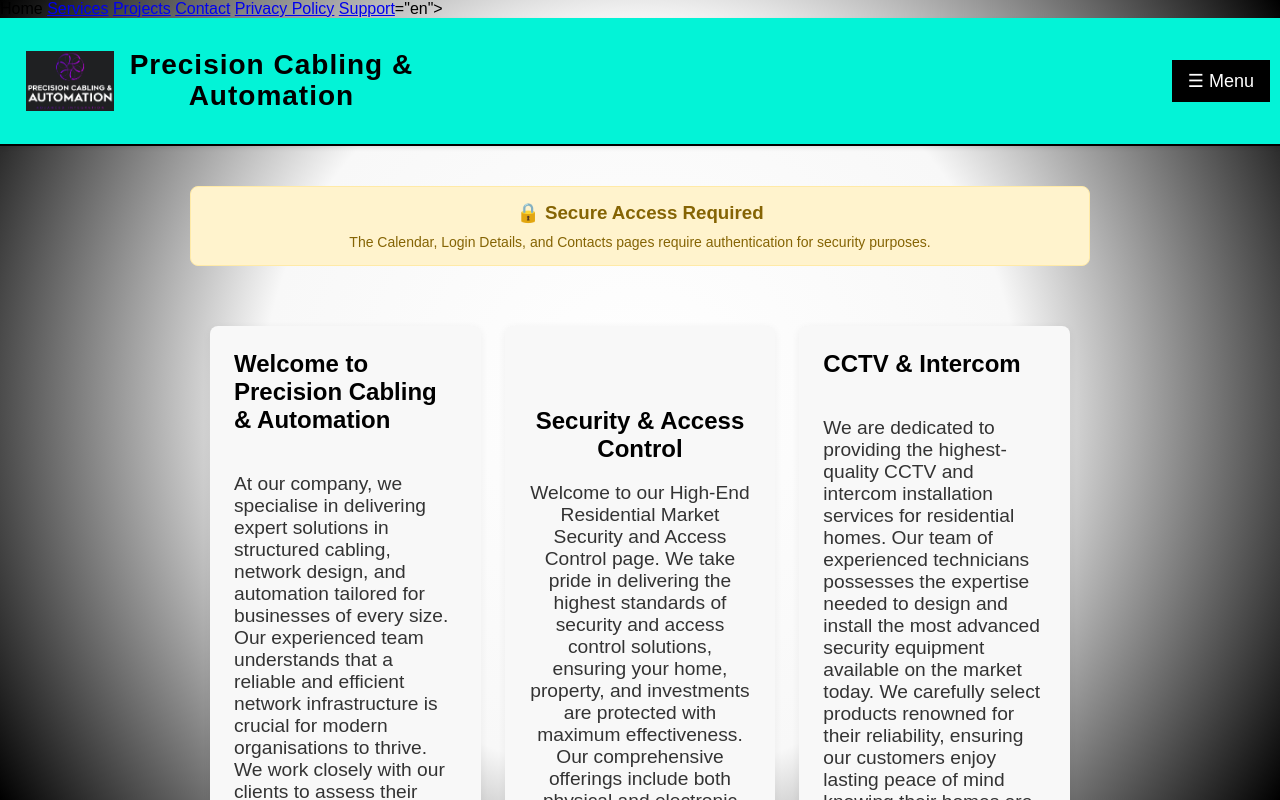
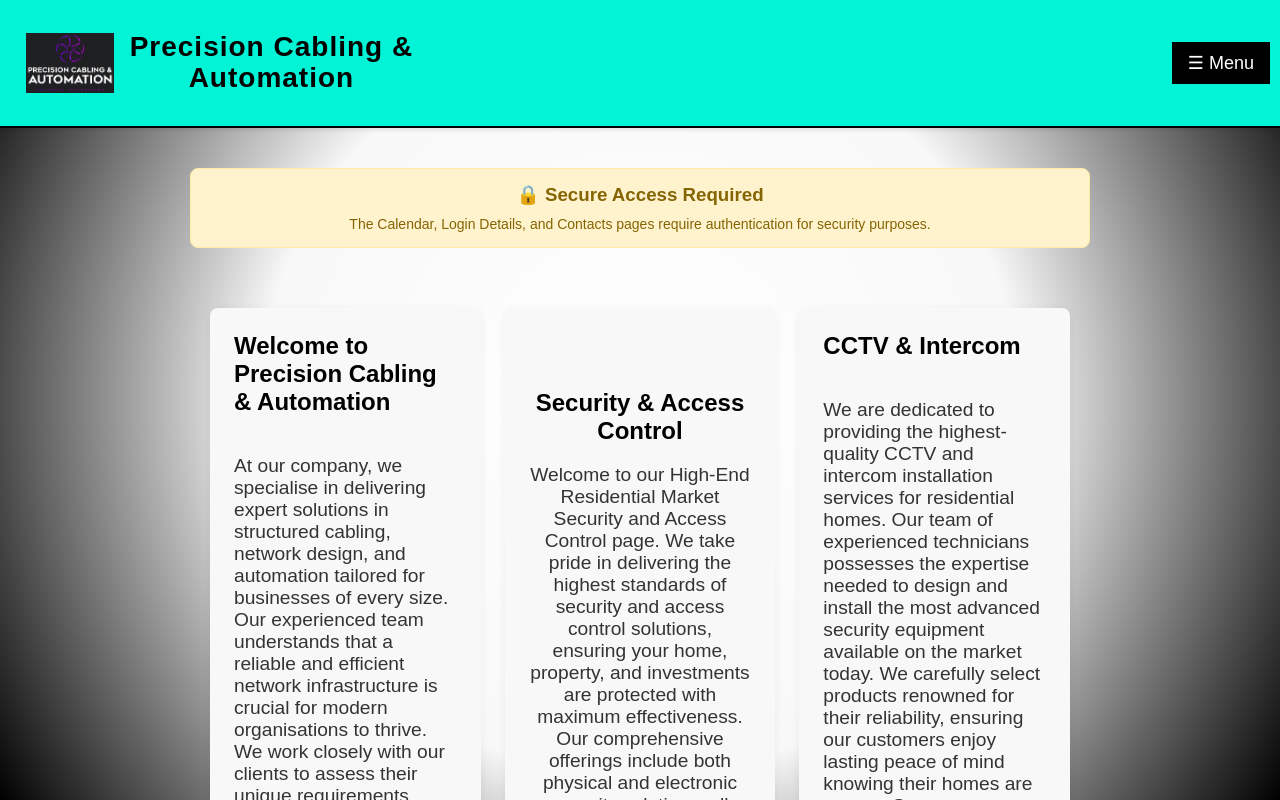
Before and after one commit to Precis60/Precision_Website_HTML, a website: page index.html in a window 1280 px wide. Shown: the top 800 px of the page. Drawn offline with Linux system fonts and the light colour scheme.

Commit message:
Update navigation link to replace 'About' with 'Privacy Policy' in index.html

```diff
--- a/index.html
+++ b/index.html
@@ -1,10 +1,5 @@
 <!DOCTYPE html>
-<htm            <a href="index.html">Home</a>
-            <a href="services.html">Services</a>
-            <a href="projects.html">Projects</a>
-            <a href="contact.html">Contact</a>
-            <a href="about.html">Privacy Policy</a>
-            <a href="support.html">Support</a>="en">
+<html lang="en">
 
 <head>
     <meta charset="UTF-8">
```
